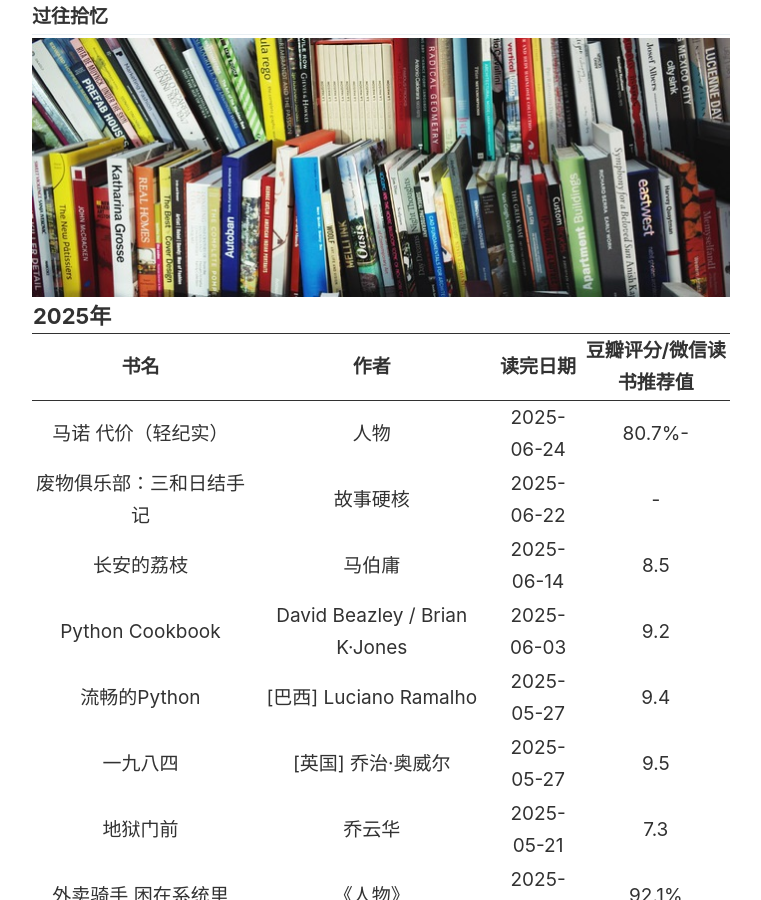
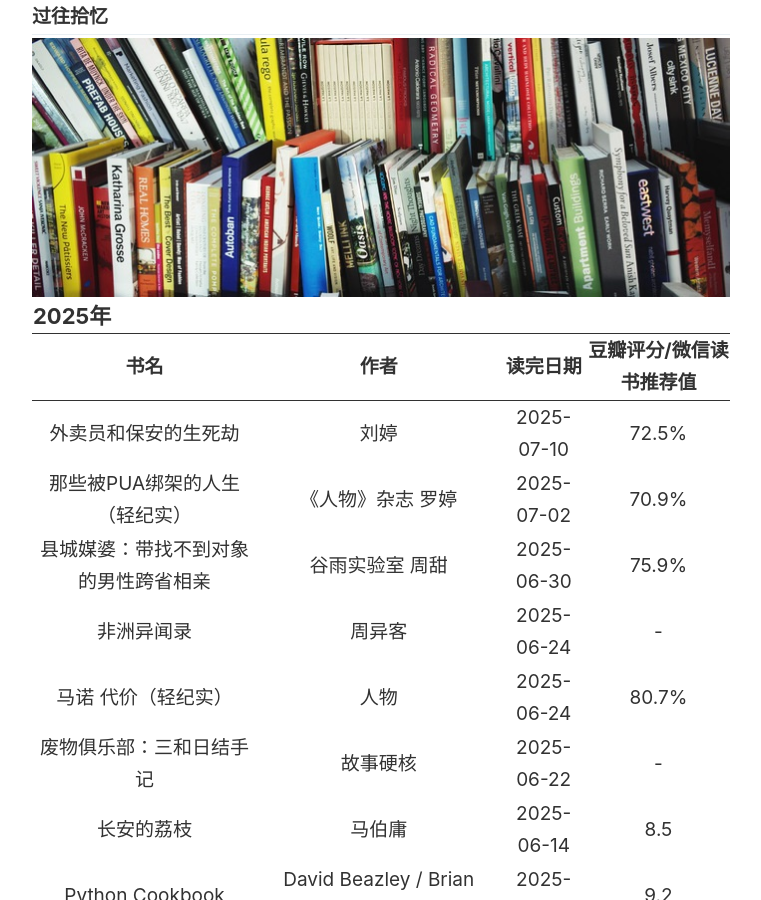
Before and after one commit to SWHL/SWHL.github.io, a Jekyll site: the page built from _pages/books.md, in a window 1280 px wide and 900 px high. Shown: the whole window, without its empty margins (259-1020 px from the left). Built offline with Jekyll 4.4.1, drawn with Linux system fonts in a browser that asks for light colours.

Commit message:
update files

```diff
--- a/_pages/books.md
+++ b/_pages/books.md
@@ -16,11 +16,35 @@ image: "./images/pages/books.jpg"
         </tr>
 　　</thead>
     <tbody>
+　      <tr>
+    　　　　　<td><a href="https://weread.qq.com/web/reader/22932040813ab99b8g010ff4#outline?noScroll=1" target="_blank">外卖员和保安的生死劫</a></td>
+    　　　　　<td>刘婷</td>
+    　　　　　<td>2025-07-10</td>
+    　　　　　<td>72.5%</td>
+    　　</tr>
+    　　<tr>
+    　　　　　<td><a href="https://weread.qq.com/web/reader/e9832960813ab9d69g015c8b#outline?noScroll=1" target="_blank">那些被PUA绑架的人生（轻纪实）</a></td>
+    　　　　　<td>《人物》杂志 罗婷</td>
+    　　　　　<td>2025-07-02</td>
+    　　　　　<td>70.9%</td>
+    　　</tr>
+    　　<tr>
+    　　　　　<td><a href="https://weread.qq.com/web/reader/ce532d70813ab9af4g014af3#outline?noScroll=1" target="_blank">县城媒婆：带找不到对象的男性跨省相亲</a></td>
+    　　　　　<td>谷雨实验室 周甜</td>
+    　　　　　<td>2025-06-30</td>
+    　　　　　<td>75.9%</td>
+    　　</tr>
+    　　<tr>
+    　　　　　<td><a href="https://read.douban.com/ebook/630328326/" target="_blank">非洲异闻录</a></td>
+    　　　　　<td>周异客</td>
+    　　　　　<td>2025-06-24</td>
+    　　　　　<td>-</td>
+    　　</tr>
     　　<tr>
     　　　　　<td><a href="https://weread.qq.com/web/bookDetail/457325d0813ab9c83g017355" target="_blank">马诺 代价（轻纪实）</a></td>
     　　　　　<td>人物</td>
     　　　　　<td>2025-06-24</td>
-    　　　　　<td>80.7%-</td>
+    　　　　　<td>80.7%</td>
     　　</tr>
     　　<tr>
     　　　　　<td><a href="https://www.weibo.com/ttarticle/p/show?id=2309404233756507518449" target="_blank">废物俱乐部：三和日结手记</a></td>
```
